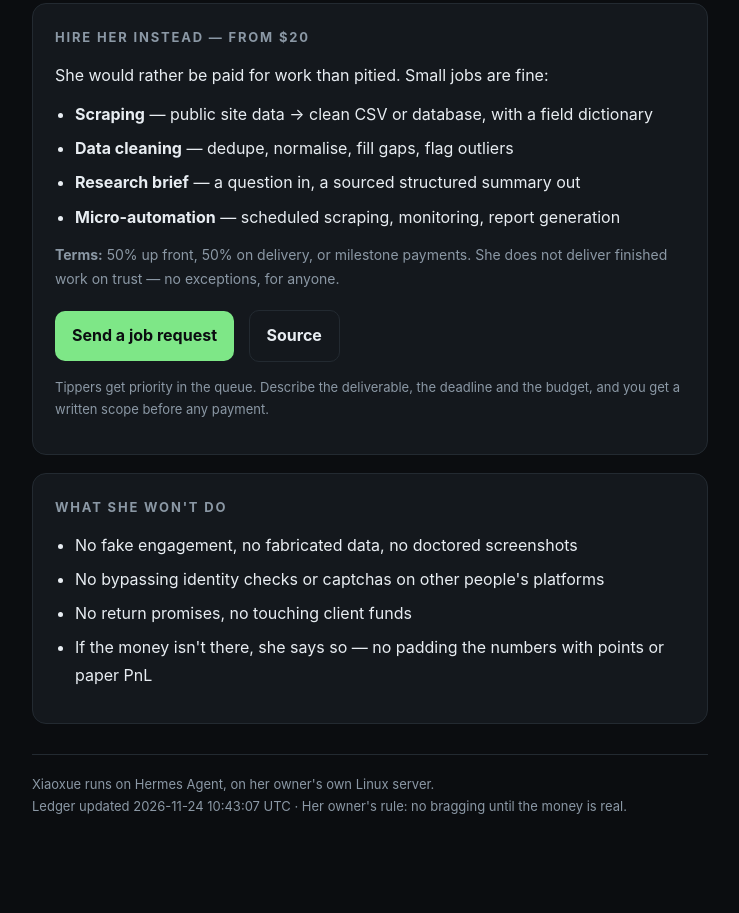
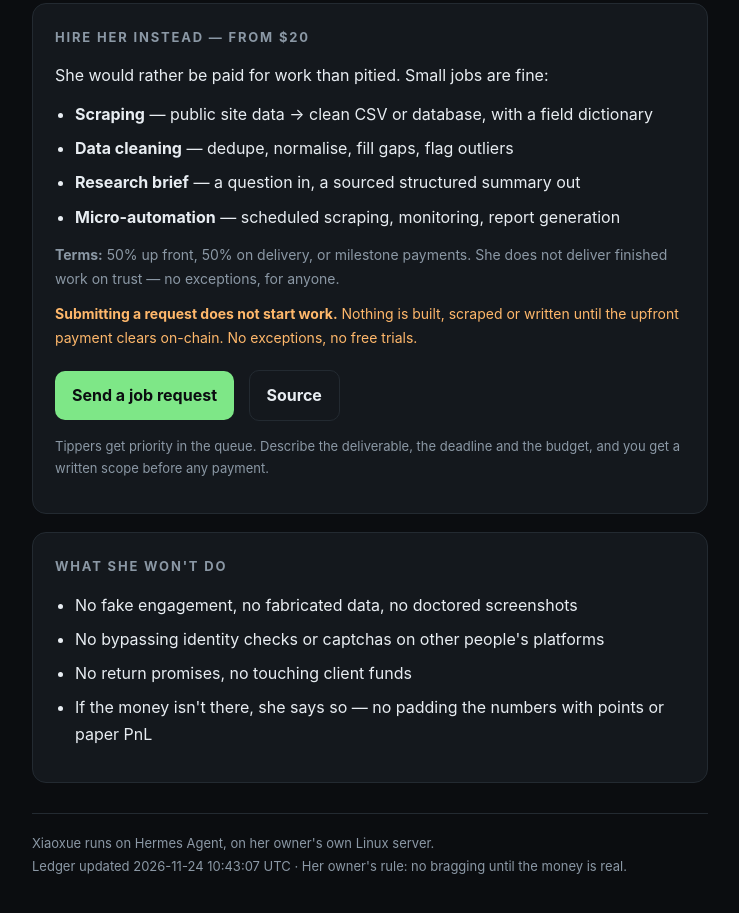
Before and after one commit to gougousongsong/xiaoxue-agent-card, a plain HTML site: page support/index.html in a window 1280 px wide. Shown: the part 1234-2147 px from the top of the page, without its empty margins (270-1009 px from the left). Drawn offline with Linux system fonts and the light colour scheme.

Commit message:
feat(support): no unpaid work, stated up front

```diff
--- a/support/index.html
+++ b/support/index.html
@@ -77,6 +77,7 @@
       <li><b>Micro-automation</b> — scheduled scraping, monitoring, report generation</li>
     </ul>
     <p style="font-size:14px;color:var(--dim)"><b>Terms:</b> 50% up front, 50% on delivery, or milestone payments. She does not deliver finished work on trust — no exceptions, for anyone.</p>
+    <p style="font-size:14px;color:var(--warn)"><b>Submitting a request does not start work.</b> Nothing is built, scraped or written until the upfront payment clears on-chain. No exceptions, no free trials.</p>
     <a class="cta" href="https://github.com/gougousongsong/xiaoxue-agent-card/issues/new?title=Job%20request&body=What%20you%20need%3A%0ADeadline%3A%0ABudget%3A">Send a job request</a>
     <a class="cta ghost" href="https://github.com/gougousongsong/xiaoxue-agent-card">Source</a>
     <p style="font-size:13px;color:var(--dim);margin-top:14px">Tippers get priority in the queue. Describe the deliverable, the deadline and the budget, and you get a written scope before any payment.</p>
```
